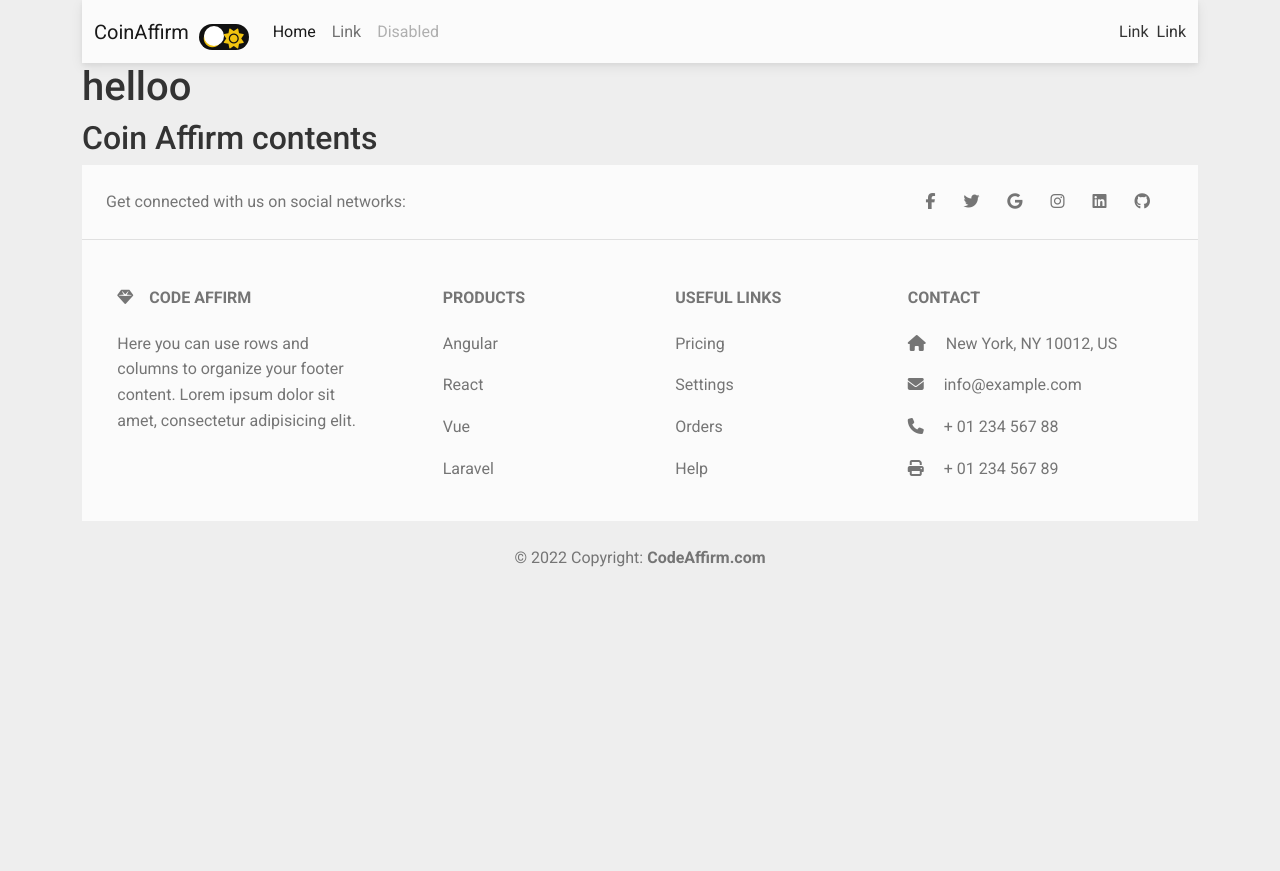
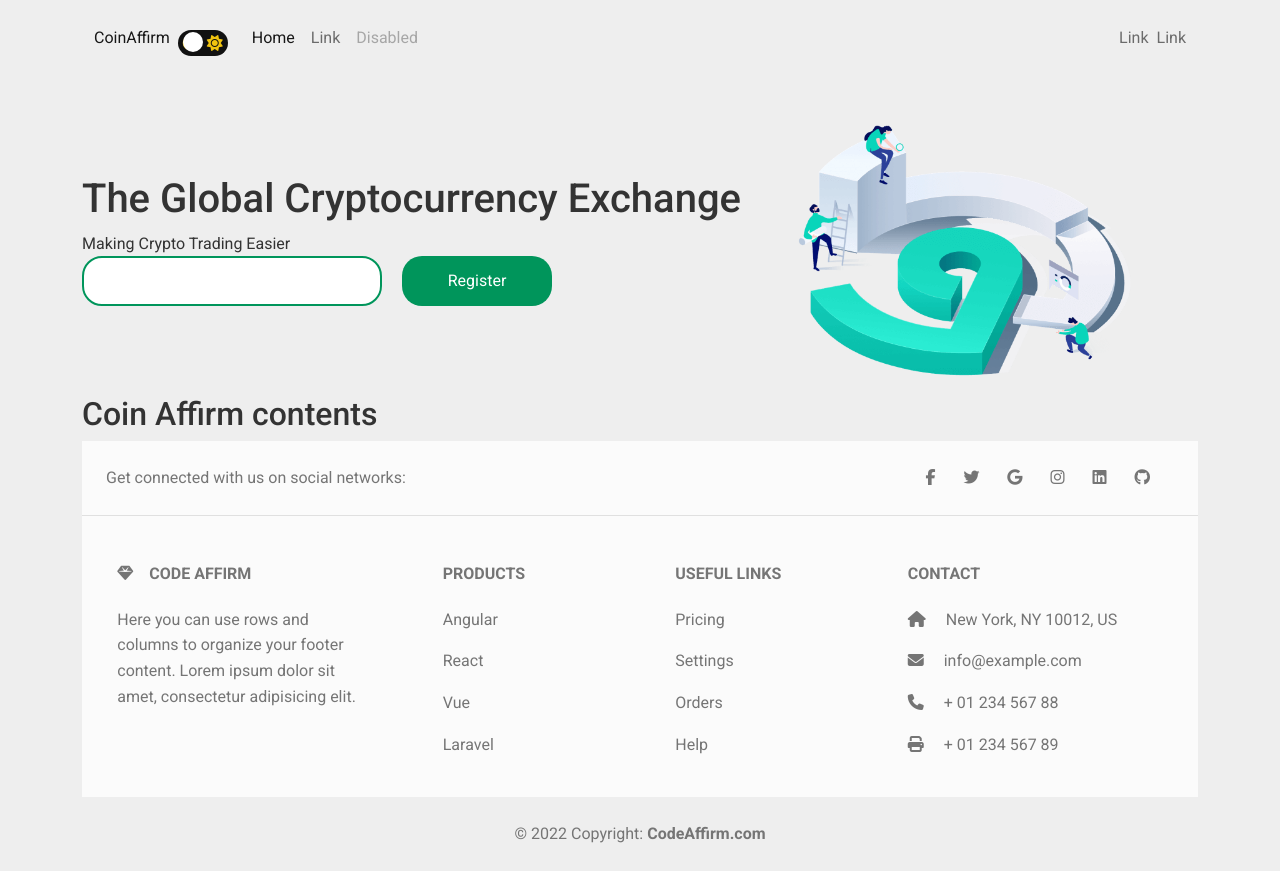
Before and after one commit to moonDev0/coin-affirm, a PHP site: page / in a window 1280 px wide. Before the commit the page ends 800 px from the top, so only its background shows below. Run offline with PHP 8.4, Linux system fonts and the light colour scheme; some libraries are stand-ins or nearby versions.

Commit message:
adding intro

```diff
--- a/css/style.css
+++ b/css/style.css
@@ -135,3 +135,57 @@ li{
     float: right !important;
     /* padding-left: 100px; */
 }
+.navbar{
+    box-shadow: none !important;
+}
+.register{
+    width: 40%;
+}
+.register form{
+    display: flex;
+}
+.register>form input{
+    border-radius: 20px;
+    /* padding-top: 20px; */
+    height: 50px;
+    width: 300px;
+    border: 2px solid #00955b;
+    padding: 10px;
+
+}
+.register button{
+    border: none;
+    background-color: #00955b;
+    color: white;
+    height: 50px;
+    width: 150px;
+    border-radius: 20px;
+    margin-left: 20px;
+}
+
+.intro{
+    height: 40vh;
+    width: 100%;
+    display: flex;
+    justify-content: space-between;
+    align-items: center ;
+}
+.intro-left{
+    width: 60%;
+    height: 40vh;
+    display: flex;
+    flex-direction: column;
+    justify-content: flex-start;
+    /* align-items: center; */
+}
+.intro-right{
+    height: 40vh;
+    width: 40%;
+    background-size: contain;
+    background-repeat: no-repeat;
+    background-image: url(../img/intro.png);
+}
+
+.intro-title{
+    margin-top: 100px;
+}
--- a/index.html
+++ b/index.html
@@ -28,7 +28,7 @@ rel="stylesheet"
     <div class="container">
         <header>
             <!--navbar-->
-            <nav class="navbar navbar-expand-lg navbar-light bg-light">
+            <nav class="navbar navbar-nav navbar-expand-lg navbar-light bg-link m-0">
                 <div class="container-fluid">
                   <button
                     class="navbar-toggler"
@@ -41,7 +41,7 @@ rel="stylesheet"
                   >
                     <i class="fas fa-bars"></i>
                   </button>
-                  <a class="navbar-brand" href="#">CoinAffirm &nbsp;
+                  <a class="navbar-brand fs-6" href="#">CoinAffirm &nbsp;
                     <div class="icons">
                         <input type="checkbox"  class="checkbox" id="checkbox">
                         <label for="checkbox" class="label">
@@ -54,13 +54,13 @@ rel="stylesheet"
                   <div class="collapse navbar-collapse" id="navbarTogglerDemo03">
                     <ul class="navbar-nav me-auto mb-2 mb-lg-0">
                       <li class="nav-item">
-                        <a class="nav-link active" aria-current="page" href="#">Home</a>
+                        <a class="nav-link active fs-6" aria-current="page" href="#">Home</a>
                       </li>
-                      <li class="nav-item">
-                        <a class="nav-link" href="#">Link</a>
+                      <li class="nav-item fs-6">
+                        <a class="nav-link fs-6" href="#">Link</a>
                       </li>
-                      <li class="nav-item">
-                        <a class="nav-link disabled"
+                      <li class="nav-item fs-6">
+                        <a class="nav-link disabled fs-6"
                           >Disabled</a
                         >
                       </li>
@@ -82,11 +82,11 @@ rel="stylesheet"
                     </form> -->
 
                     <ul class="d-flex me-auto "></ul>
-                     <li class="nav-item">
-                        <a class="nav-link m-2" href="#">Link</a>
+                     <li class="nav-item fs-6">
+                        <a class="nav-link fs-6 m-2" href="#">Link</a>
                       </li>
-                      <li class="nav-item">
-                        <a class="nav-link" href="#">Link</a>
+                      <li class="nav-item fs-6">
+                        <a class="nav-link fs-6" href="#">Link</a>
                       </li>
                   </div>
                 </div>
@@ -96,7 +96,25 @@ rel="stylesheet"
         </header>
         <section class="hero">
             <div class="intro">
-               <h1>helloo</h1>
+               <div class="intro-left">
+                   <div class="intro-title">
+                       <h1>The Global Cryptocurrency Exchange</h1>
+                       <span>Making Crypto Trading Easier</span>
+                   </div>
+                   <div class="register">
+                    <form action="#">
+                        <div>
+                            <input type="text">
+                        </div>
+                        <div>
+                            <button>Register</button>
+                        </div>
+                    </form>
+                   </div>
+               </div>
+               <div class="intro-right">
+                <!-- <img src="./img/intro.png" alt=""> -->
+               </div>
             </div>
         </section>
         <section class="main"><h2>Coin Affirm contents</h2></section>
```
Also changed, not shown: img/intro.png (added).
